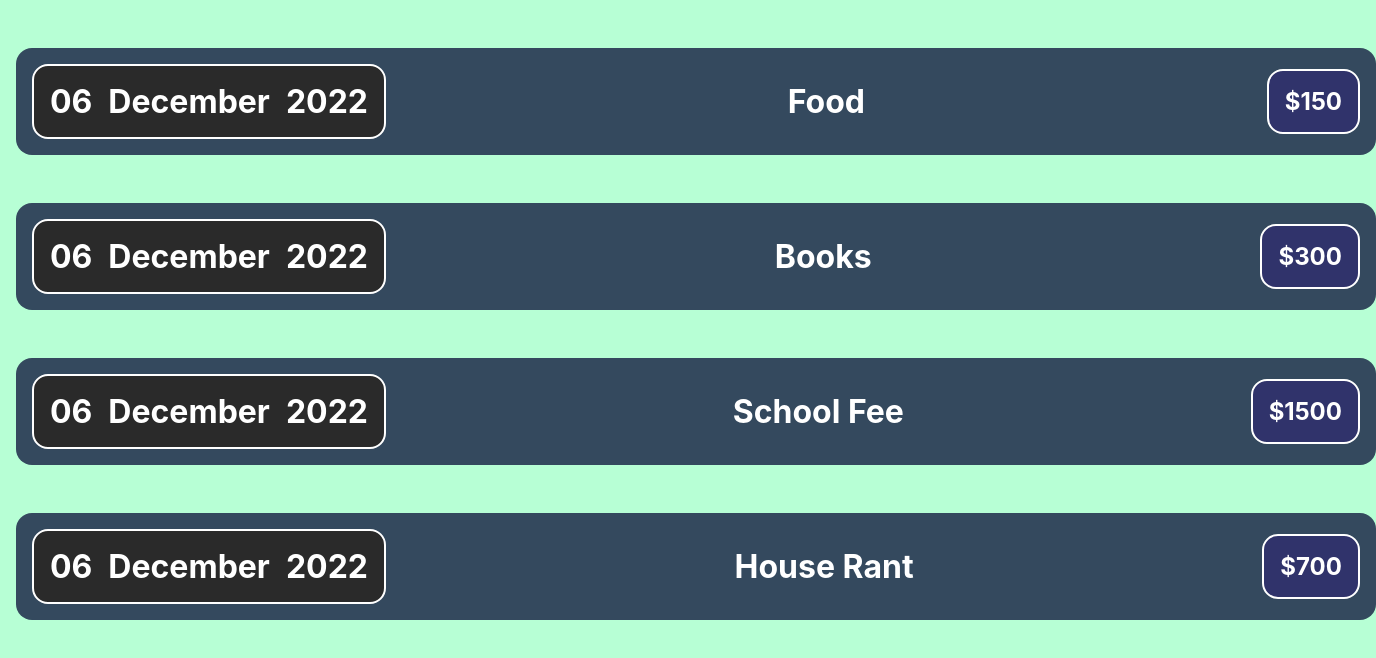
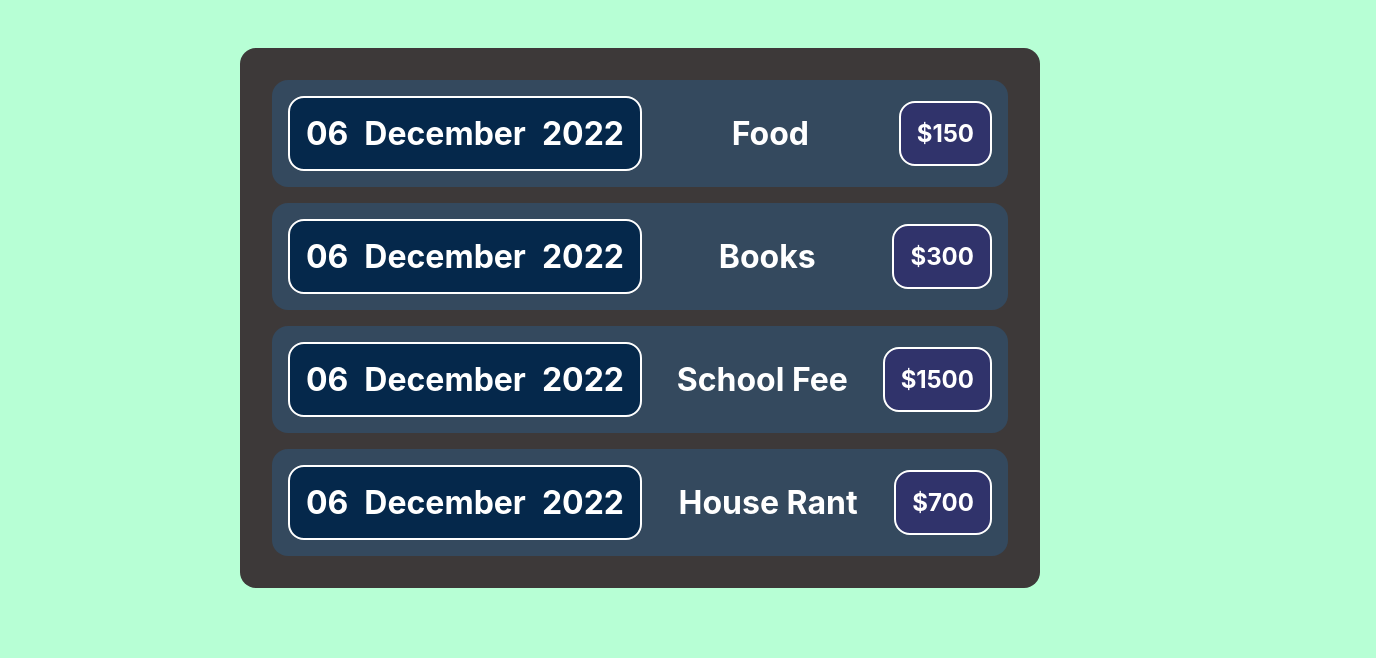
Before and after one commit to Krunal01/React-Practice, a React (Create React App) app: page / in a window 1280 px wide. Shown: the top 658 px of the page, 1376 px wide, since content can reach past the window. Built offline with nearby package versions, Linux system fonts and the light colour scheme.

Commit message:
expenses new Component

```diff
--- a/src/App.js
+++ b/src/App.js
@@ -1,6 +1,6 @@
 // import logo from './logo.svg';
 // import "./App.css";
-import ExpenseItem from "./Components/ExpenseItem";
+import Expenses from "./Components/Expenses";
 function App() {
   let expenses = [
     {
@@ -30,26 +30,7 @@ function App() {
   ];
   return (
     <div className="App">
-      <ExpenseItem
-        date={expenses[0].ExpenseDate}
-        title={expenses[0].ExpenseName}
-        cost={expenses[0].ExpenseCost}
-      />
-      <ExpenseItem
-        date={expenses[1].ExpenseDate}
-        title={expenses[1].ExpenseName}
-        cost={expenses[1].ExpenseCost}
-      />
-      <ExpenseItem
-        date={expenses[2].ExpenseDate}
-        title={expenses[2].ExpenseName}
-        cost={expenses[2].ExpenseCost}
-      />
-      <ExpenseItem
-        date={expenses[3].ExpenseDate}
-        title={expenses[3].ExpenseName}
-        cost={expenses[3].ExpenseCost}
-      />
+      <Expenses item={expenses} />
     </div>
   );
 }
--- a/src/Components/ExpenseDate.css
+++ b/src/Components/ExpenseDate.css
@@ -1,7 +1,7 @@
 .expenseitem-date {
   font-size: 2rem;
   color: white;
-  background-color: #2a2a2a;
+  background-color: #05284b;
   font-weight: bold;
   display: flex;
   gap: 1rem;
--- a/src/Components/ExpenseItem.css
+++ b/src/Components/ExpenseItem.css
@@ -10,7 +10,7 @@
 }
 
 .expenseitem {
-  width: 85rem;
+  /* width: 85rem; */
   display: flex;
   justify-content: space-between;
   align-items: center;
@@ -18,8 +18,9 @@
   border-radius: 1rem;
   background-color: #34495e;
   padding: 1rem;
-  margin-top: 3rem;
-  margin-left: 1rem;
+  margin: 1rem;
+  /* margin-top: 3rem; */
+  /* margin-left: 1rem; */
 }
 
 .expenseitem-name {
--- /dev/null
+++ b/src/Components/Expenses.css
@@ -0,0 +1,8 @@
+.expenses {
+  width: 50rem;
+  margin: 3rem auto;
+  /* margin-top: 5rem; */
+  background-color: rgb(61, 57, 57);
+  padding: 1rem;
+  border-radius: 1rem;
+}
--- /dev/null
+++ b/src/Components/Expenses.js
@@ -0,0 +1,29 @@
+import "./Expenses.css";
+import ExpenseItem from "./ExpenseItem";
+function Expenses(props) {
+  return (
+    <div className="expenses">
+      <ExpenseItem
+        date={props.item[0].ExpenseDate}
+        title={props.item[0].ExpenseName}
+        cost={props.item[0].ExpenseCost}
+      />
+      <ExpenseItem
+        date={props.item[1].ExpenseDate}
+        title={props.item[1].ExpenseName}
+        cost={props.item[1].ExpenseCost}
+      />
+      <ExpenseItem
+        date={props.item[2].ExpenseDate}
+        title={props.item[2].ExpenseName}
+        cost={props.item[2].ExpenseCost}
+      />
+      <ExpenseItem
+        date={props.item[3].ExpenseDate}
+        title={props.item[3].ExpenseName}
+        cost={props.item[3].ExpenseCost}
+      />
+    </div>
+  );
+}
+export default Expenses;
```
